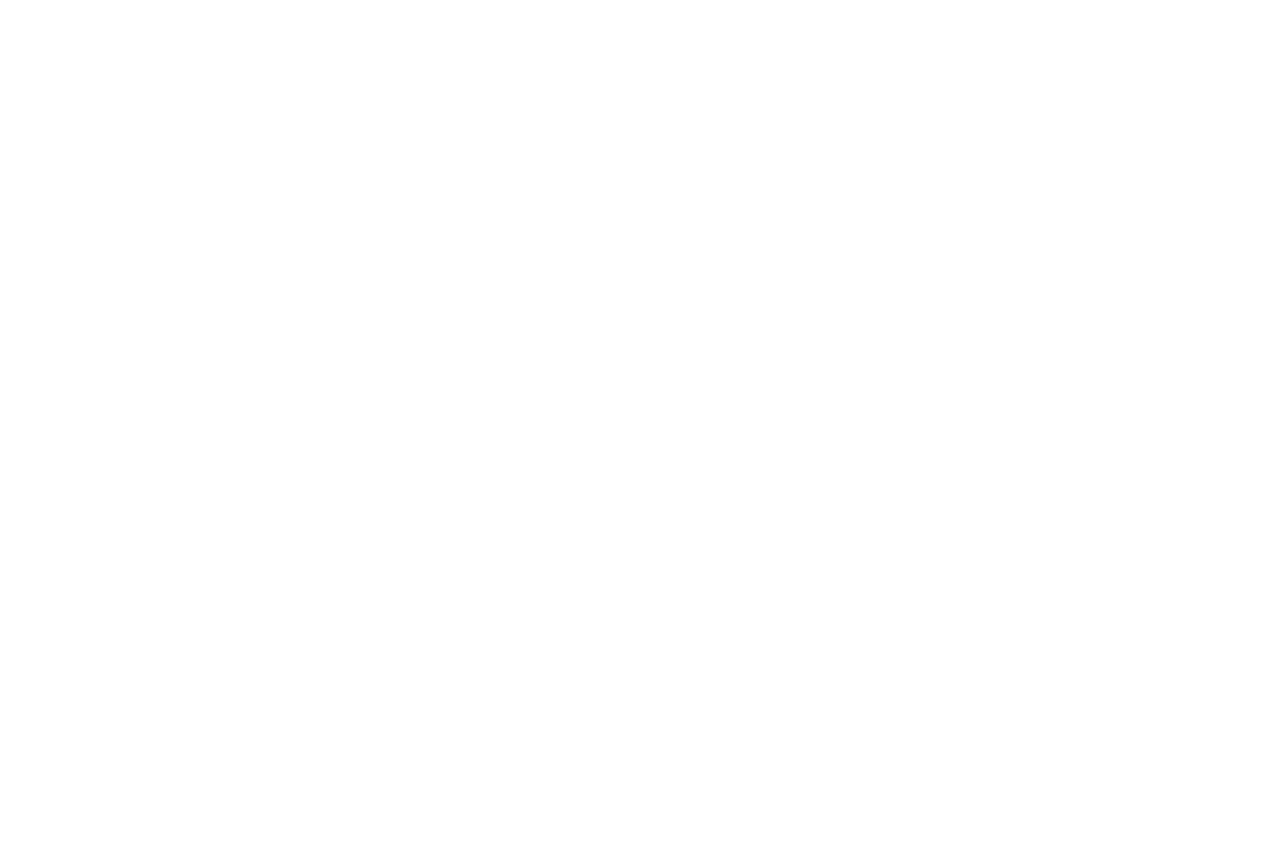
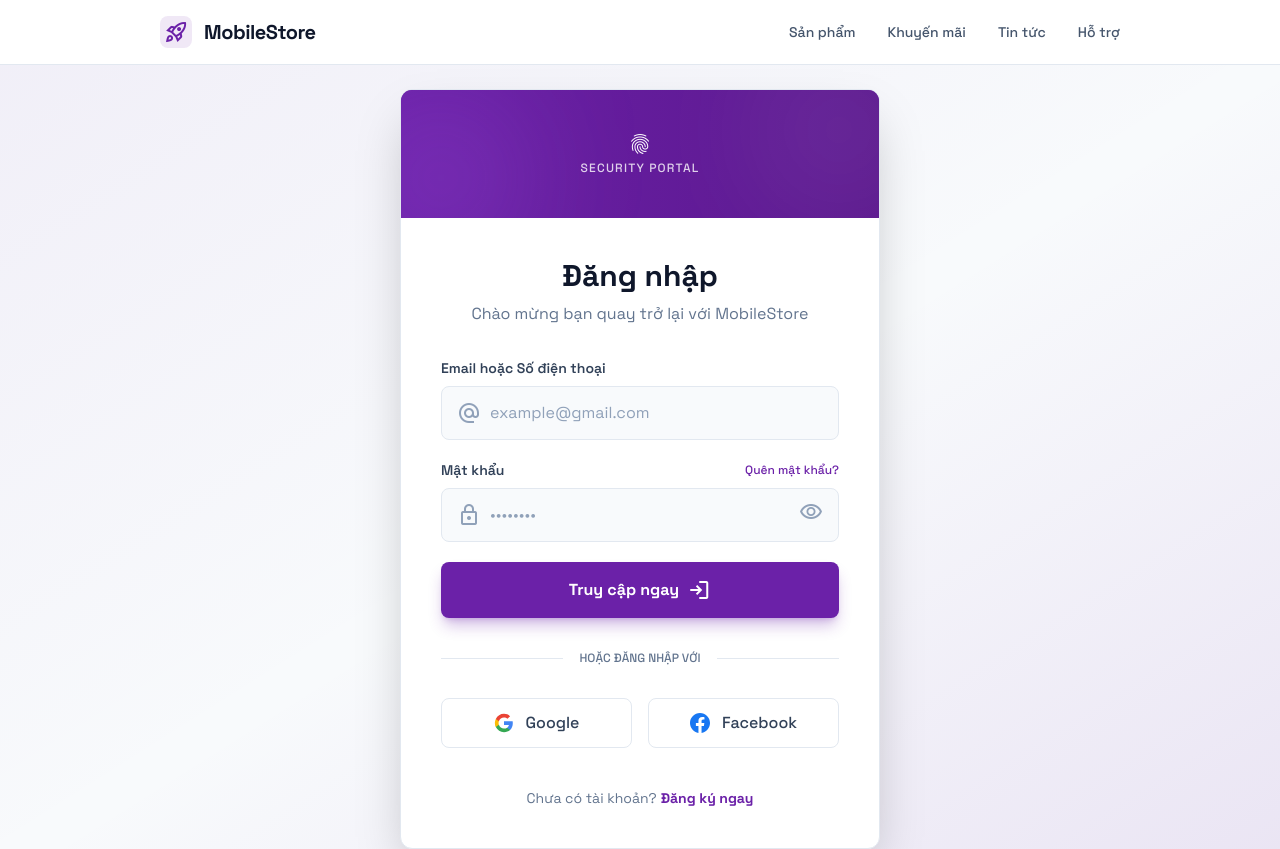
Before and after one commit to Hanh127/lap-trinh-web, a React (Vite) app in the folder Frontend/: page /login in a window 1280 px wide. Before the commit this address had no page. Shown: the top 849 px of the page. Before the commit the page ends 800 px from the top, so only its background shows below. Built offline with nearby package versions, Linux system fonts and the light colour scheme.

Commit message:
Thêm Login

```diff
--- a/Frontend/src/App.tsx
+++ b/Frontend/src/App.tsx
@@ -4,6 +4,7 @@
 import Cart from './pages/Cart';
 import Checkout from './pages/Checkout';
 import Profile from './pages/Profile';
+import Login from './pages/Login';
 
 export default function App() {
   return (
@@ -14,6 +15,7 @@
         <Route path="/cart" element={<Cart />} />
         <Route path="/checkout" element={<Checkout />} />
         <Route path="/profile" element={<Profile />} />
+        <Route path="/login" element={<Login />} />
       </Routes>
     </BrowserRouter>
   );
--- a/Frontend/src/index.css
+++ b/Frontend/src/index.css
@@ -1,16 +1,16 @@
 @import "tailwindcss";
 
 @theme {
-  --color-primary: #6d28d9;
+  --color-primary: #6b21a8;
   --color-secondary: #a855f7;
   --color-accent: #22d3ee;
-  --color-background-light: #fdfaff;
-  --color-background-dark: #0f0720;
+  --color-background-light: #f8fafc;
+  --color-background-dark: #0f172a;
   --font-display: "Space Grotesk", sans-serif;
 }
 
 .galaxy-gradient {
-  background: linear-gradient(135deg, #0f0720 0%, #2e1065 50%, #6d28d9 100%);
+  background: linear-gradient(135deg, #0f172a 0%, #2e1065 50%, #6b21a8 100%);
 }
 
 .neon-border {
--- /dev/null
+++ b/Frontend/src/pages/Login.tsx
@@ -0,0 +1,122 @@
+import { Link } from 'react-router-dom';
+
+export default function Login() {
+  return (
+    <div className="bg-background-light dark:bg-background-dark text-slate-900 dark:text-slate-100 min-h-screen flex flex-col">
+      <div className="relative flex h-auto min-h-screen w-full flex-col bg-background-light dark:bg-background-dark group/design-root overflow-x-hidden font-display">
+        <div className="layout-container flex h-full grow flex-col">
+          {/* Top Navigation Bar */}
+          <header className="flex items-center justify-between whitespace-nowrap border-b border-solid border-slate-200 dark:border-slate-800 px-6 lg:px-40 py-4 bg-white dark:bg-slate-900">
+            <Link to="/" className="flex items-center gap-3 text-primary">
+              <div className="size-8 flex items-center justify-center bg-primary/10 rounded-lg">
+                <span className="material-symbols-outlined text-primary text-2xl">rocket_launch</span>
+              </div>
+              <h2 className="text-slate-900 dark:text-slate-100 text-xl font-bold leading-tight tracking-tight">MobileStore</h2>
+            </Link>
+            <div className="hidden md:flex flex-1 justify-end gap-8">
+              <nav className="flex items-center gap-8">
+                <a className="text-slate-600 dark:text-slate-400 hover:text-primary dark:hover:text-primary text-sm font-medium transition-colors" href="#">Sản phẩm</a>
+                <a className="text-slate-600 dark:text-slate-400 hover:text-primary dark:hover:text-primary text-sm font-medium transition-colors" href="#">Khuyến mãi</a>
+                <a className="text-slate-600 dark:text-slate-400 hover:text-primary dark:hover:text-primary text-sm font-medium transition-colors" href="#">Tin tức</a>
+                <a className="text-slate-600 dark:text-slate-400 hover:text-primary dark:hover:text-primary text-sm font-medium transition-colors" href="#">Hỗ trợ</a>
+              </nav>
+            </div>
+          </header>
+          <main className="flex-1 flex items-center justify-center p-6 bg-gradient-to-br from-primary/5 via-transparent to-primary/10">
+            <div className="w-full max-w-[480px] bg-white dark:bg-slate-900 rounded-xl shadow-2xl border border-slate-200 dark:border-slate-800 overflow-hidden">
+              {/* Decorative Banner */}
+              <div className="h-32 w-full bg-primary relative overflow-hidden">
+                <div className="absolute inset-0 bg-gradient-to-r from-primary to-purple-900 opacity-90"></div>
+                <div className="absolute -right-10 -top-10 size-40 bg-white/10 rounded-full blur-3xl"></div>
+                <div className="absolute -left-10 -bottom-10 size-40 bg-purple-400/20 rounded-full blur-3xl"></div>
+                <div className="relative h-full flex flex-col items-center justify-center text-white p-4">
+                  <span className="material-symbols-outlined text-4xl mb-1">fingerprint</span>
+                  <p className="text-xs font-medium tracking-widest uppercase opacity-80">Security Portal</p>
+                </div>
+              </div>
+              <div className="p-8 lg:p-10">
+                {/* Header Section */}
+                <div className="mb-8 text-center">
+                  <h1 className="text-3xl font-bold text-slate-900 dark:text-white mb-2">Đăng nhập</h1>
+                  <p className="text-slate-500 dark:text-slate-400">Chào mừng bạn quay trở lại với MobileStore</p>
+                </div>
+                {/* Form */}
+                <form action="#" className="space-y-5">
+                  <div>
+                    <label className="block text-sm font-semibold text-slate-700 dark:text-slate-300 mb-2">Email hoặc Số điện thoại</label>
+                    <div className="relative">
+                      <span className="material-symbols-outlined absolute left-4 top-1/2 -translate-y-1/2 text-slate-400 text-xl">alternate_email</span>
+                      <input className="w-full pl-12 pr-4 py-3.5 bg-slate-50 dark:bg-slate-800 border border-slate-200 dark:border-slate-700 rounded-lg focus:ring-2 focus:ring-primary/20 focus:border-primary outline-none transition-all text-slate-900 dark:text-white placeholder:text-slate-400" placeholder="example@gmail.com" type="text" />
+                    </div>
+                  </div>
+                  <div>
+                    <div className="flex justify-between items-center mb-2">
+                      <label className="text-sm font-semibold text-slate-700 dark:text-slate-300">Mật khẩu</label>
+                      <a className="text-xs font-medium text-primary hover:underline" href="#">Quên mật khẩu?</a>
+                    </div>
+                    <div className="relative">
+                      <span className="material-symbols-outlined absolute left-4 top-1/2 -translate-y-1/2 text-slate-400 text-xl">lock</span>
+                      <input className="w-full pl-12 pr-12 py-3.5 bg-slate-50 dark:bg-slate-800 border border-slate-200 dark:border-slate-700 rounded-lg focus:ring-2 focus:ring-primary/20 focus:border-primary outline-none transition-all text-slate-900 dark:text-white placeholder:text-slate-400" placeholder="••••••••" type="password" />
+                      <button className="absolute right-4 top-1/2 -translate-y-1/2 text-slate-400 hover:text-primary transition-colors" type="button">
+                        <span className="material-symbols-outlined text-xl">visibility</span>
+                      </button>
+                    </div>
+                  </div>
+                  <button className="w-full bg-primary hover:bg-purple-800 text-white font-bold py-4 rounded-lg shadow-lg shadow-primary/30 transition-all active:scale-[0.98] flex items-center justify-center gap-2" type="submit">
+                    <span>Truy cập ngay</span>
+                    <span className="material-symbols-outlined text-lg">login</span>
+                  </button>
+                </form>
+                {/* Divider */}
+                <div className="relative my-8">
+                  <div className="absolute inset-0 flex items-center">
+                    <div className="w-full border-t border-slate-200 dark:border-slate-700"></div>
+                  </div>
+                  <div className="relative flex justify-center text-xs uppercase">
+                    <span className="bg-white dark:bg-slate-900 px-4 text-slate-500 font-medium">Hoặc đăng nhập với</span>
+                  </div>
+                </div>
+                {/* Social Buttons */}
+                <div className="grid grid-cols-2 gap-4">
+                  <button className="flex items-center justify-center gap-3 py-3 px-4 border border-slate-200 dark:border-slate-700 rounded-lg hover:bg-slate-50 dark:hover:bg-slate-800 transition-colors font-medium text-slate-700 dark:text-slate-300">
+                    <svg className="w-5 h-5" viewBox="0 0 24 24">
+                      <path d="M22.56 12.25c0-.78-.07-1.53-.2-2.25H12v4.26h5.92c-.26 1.37-1.04 2.53-2.21 3.31v2.77h3.57c2.08-1.92 3.28-4.74 3.28-8.09z" fill="#4285F4"></path>
+                      <path d="M12 23c2.97 0 5.46-.98 7.28-2.66l-3.57-2.77c-.98.66-2.23 1.06-3.71 1.06-2.86 0-5.29-1.93-6.16-4.53H2.18v2.84C3.99 20.53 7.7 23 12 23z" fill="#34A853"></path>
+                      <path d="M5.84 14.09c-.22-.66-.35-1.36-.35-2.09s.13-1.43.35-2.09V7.07H2.18C1.43 8.55 1 10.22 1 12s.43 3.45 1.18 4.93l3.66-2.84z" fill="#FBBC05"></path>
+                      <path d="M12 5.38c1.62 0 3.06.56 4.21 1.64l3.15-3.15C17.45 2.09 14.97 1 12 1 7.7 1 3.99 3.47 2.18 7.07l3.66 2.84c.87-2.6 3.3-4.53 6.16-4.53z" fill="#EA4335"></path>
+                    </svg>
+                    Google
+                  </button>
+                  <button className="flex items-center justify-center gap-3 py-3 px-4 border border-slate-200 dark:border-slate-700 rounded-lg hover:bg-slate-50 dark:hover:bg-slate-800 transition-colors font-medium text-slate-700 dark:text-slate-300">
+                    <svg className="w-5 h-5" fill="#1877F2" viewBox="0 0 24 24">
+                      <path d="M24 12.073c0-6.627-5.373-12-12-12s-12 5.373-12 12c0 5.99 4.388 10.954 10.125 11.854v-8.385H7.078v-3.47h3.047V9.43c0-3.007 1.792-4.669 4.533-4.669 1.312 0 2.686.235 2.686.235v2.953H15.83c-1.491 0-1.956.925-1.956 1.874v2.25h3.328l-.532 3.47h-2.796v8.385C19.612 23.027 24 18.062 24 12.073z"></path>
+                    </svg>
+                    Facebook
+                  </button>
+                </div>
+                {/* Footer Link */}
+                <div className="mt-10 text-center">
+                  <p className="text-slate-500 dark:text-slate-400 text-sm">
+                    Chưa có tài khoản?
+                    <a className="text-primary font-bold hover:underline ml-1" href="#">Đăng ký ngay</a>
+                  </p>
+                </div>
+              </div>
+            </div>
+          </main>
+          {/* Footer */}
+          <footer className="px-6 lg:px-40 py-8 bg-slate-50 dark:bg-slate-900/50 border-t border-slate-200 dark:border-slate-800">
+            <div className="flex flex-col md:flex-row justify-between items-center gap-4">
+              <p className="text-slate-500 dark:text-slate-400 text-sm">© 2024 MobileStore. Nâng tầm trải nghiệm công nghệ.</p>
+              <div className="flex gap-6">
+                <a className="text-slate-400 hover:text-primary transition-colors text-sm" href="#">Điều khoản</a>
+                <a className="text-slate-400 hover:text-primary transition-colors text-sm" href="#">Bảo mật</a>
+                <a className="text-slate-400 hover:text-primary transition-colors text-sm" href="#">Liên hệ</a>
+              </div>
+            </div>
+          </footer>
+        </div>
+      </div>
+    </div>
+  );
+}
```
Also changed, not shown: 1 other file (tests, documents, lock files or other folders).
